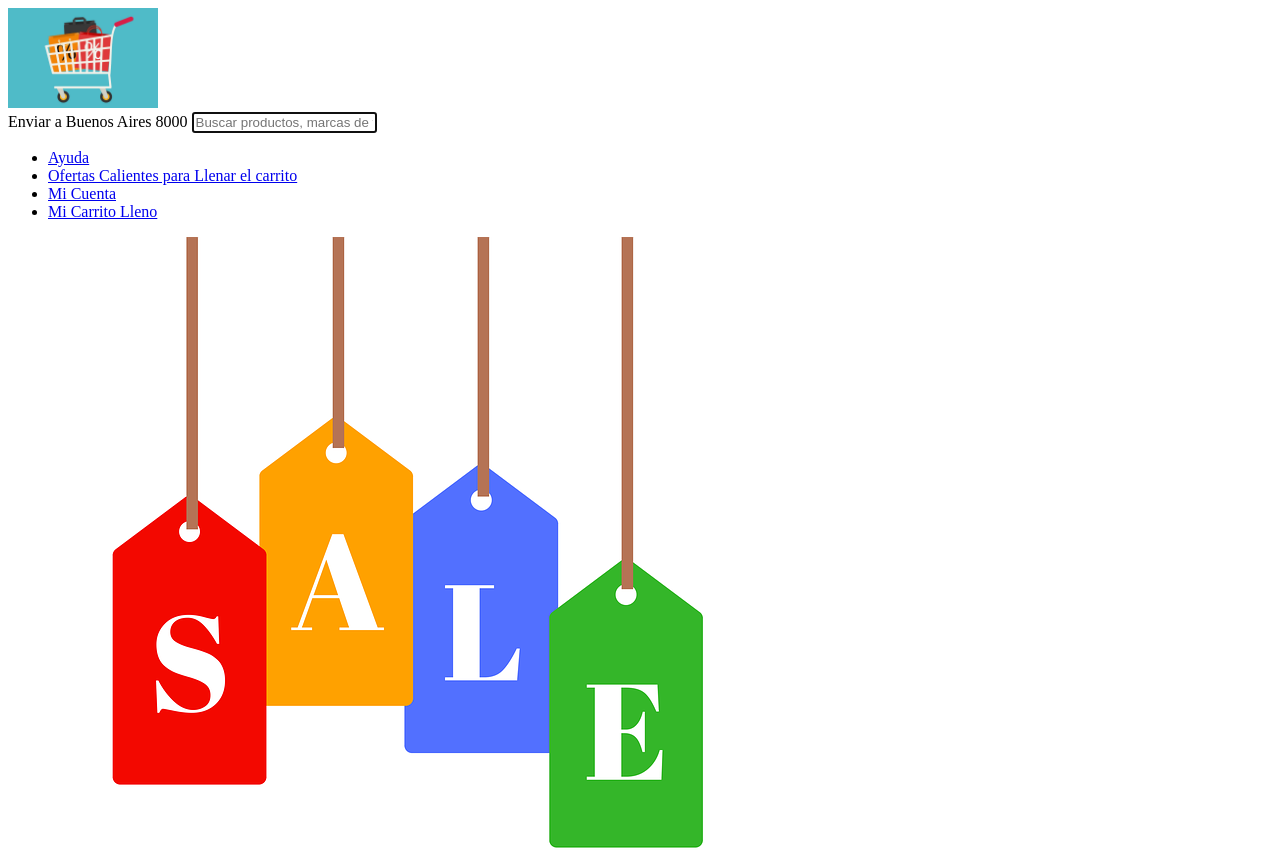
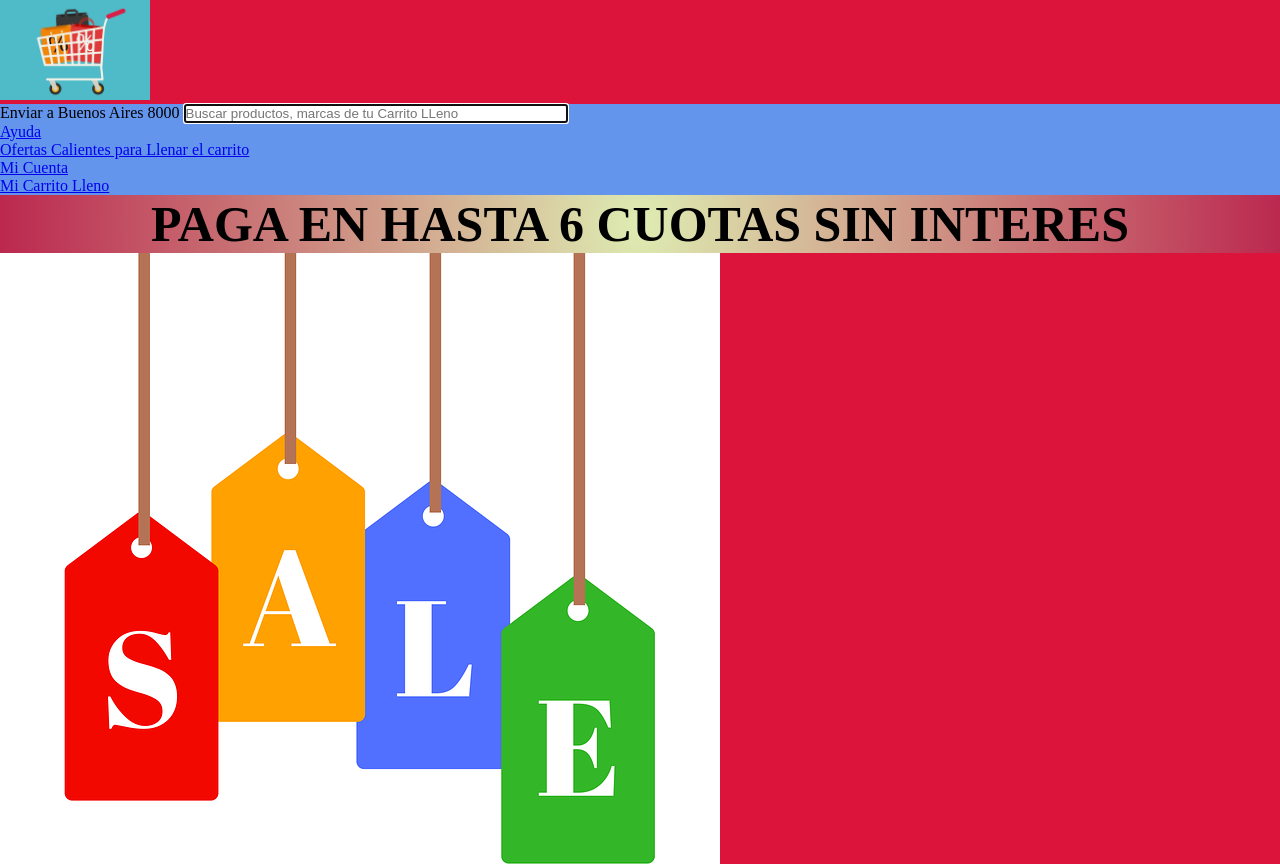
Before and after one commit to LucianoIsa/carrito_lleno, a plain HTML site: page index.html in a window 1280 px wide. Shown: the top 864 px of the page. Drawn offline with Linux system fonts and the light colour scheme.

Commit message:
Colocando background de fondo a todas las paginas y navbar

```diff
--- /dev/null
+++ b/css/styles.css
@@ -0,0 +1,31 @@
+/* ACA PONGO TODOS LOS ESTILOS DE MI SITIO*/
+
+*{
+    padding: 0;
+    margin: 0;
+    box-sizing: border-box;
+}
+body{
+    background-color: crimson;
+    color: radial-gradient(circle, rgba(222,237,178,1) 0%, rgba(19,14,16,0.969625350140056) 100%);
+}
+
+.navbar{
+    background-color: cornflowerblue;
+}
+
+.nav-search-input{
+    width: 30%;
+    height: 50%;
+}
+
+#titulo-principal{
+    font-size: 50px;
+    text-align: center;
+    background:  radial-gradient(circle, rgba(222,237,178,1) 0%, rgba(186,41,80,0.9556197478991597) 100%);;
+
+}
+
+p{
+    color:black;
+}
--- a/index.html
+++ b/index.html
@@ -5,12 +5,13 @@
     <meta http-equiv="X-UA-Compatible" content="IE=edge">
     <meta name="viewport" content="width=device-width, initial-scale=1.0">
     <title>Carrito LLeno</title>
+    <link rel="stylesheet" href="css/styles.css">
 </head>
 
 <body>
     <header>
         <img src="/img/carrito_porcentaje_logo2.jpg" alt="Logo de carrito lleno" height="100" width="150">
-        <nav>
+        <nav class="navbar">
             <span class="nav-menu-cp-send">Enviar a</span>
             <span class="nav-menu-link-cp"> Buenos Aires 8000</span>
             <input type="text" class="nav-search-input" aria-label="Ingresá para llenar tu carrito" name="as_word" placeholder="Buscar productos, marcas de tu Carrito LLeno" maxlength="120" autofocus="" autocapitalize="off" autocorrect="off" spellcheck="false" autocomplete="off" tabindex="2" value="" aria-activedescendant="" aria-controls="cb1-list" aria-autocomplete="list" id="cb1-edit" aria-expanded="false" role="combobox">
@@ -31,9 +32,11 @@
         </nav>
     </header>
     <main>
+        <section >
+            <h1 id="titulo-principal">PAGA EN HASTA 6 CUOTAS SIN INTERES</h1>
+        </section>
         <section>
             <div class="container">
-
                 <ul class="slider">
                     <li id="slide1">
                         <img src="/img/sale.webp">
```
Also changed, not shown: ayuda.html (+1 -0 lines), miCarritoLleno.html (+1 -0 lines), miCuenta.html (+2 -1 lines), ofertasCalientes.html (+2 -1 lines). Lines whose indentation alone changed are shown as unchanged.
